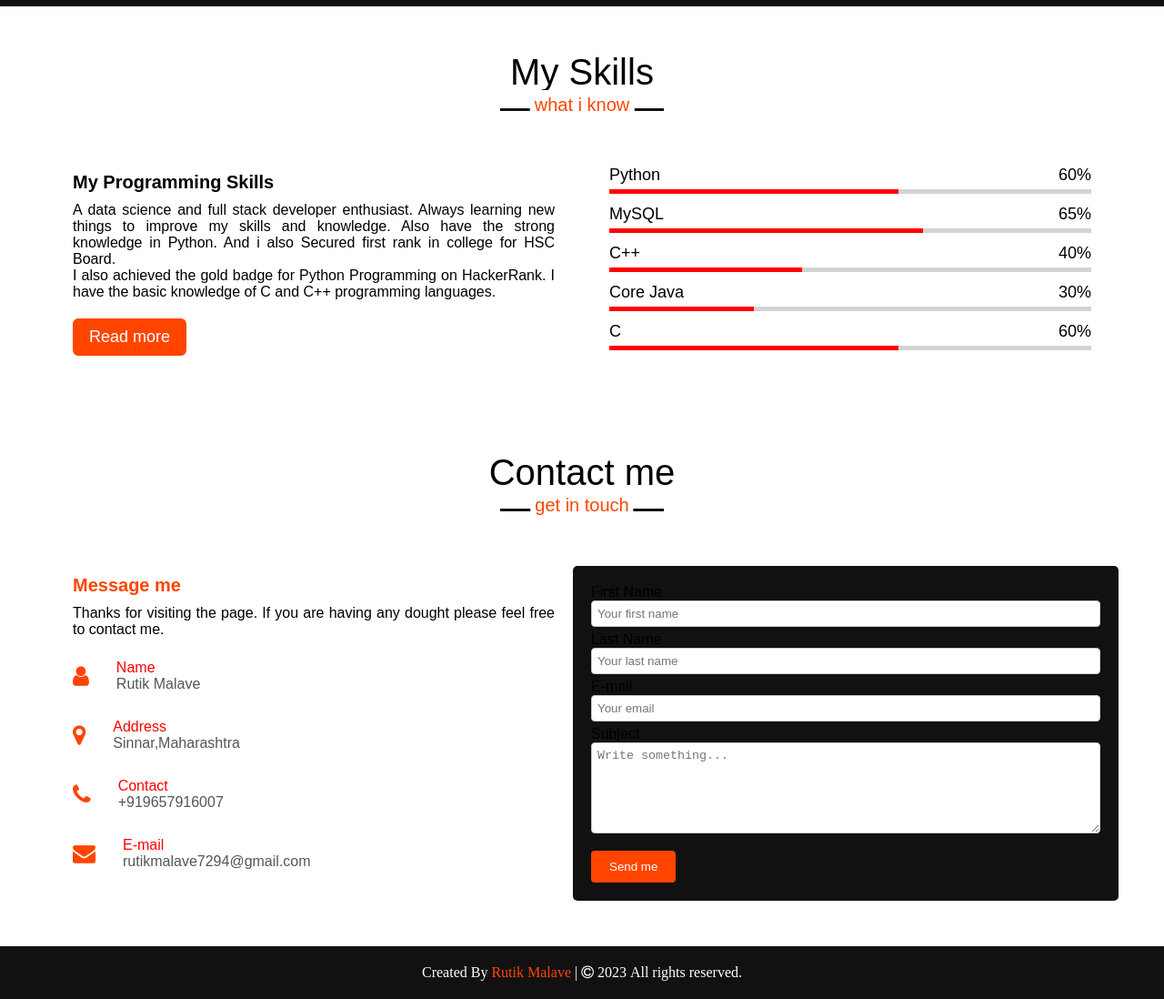
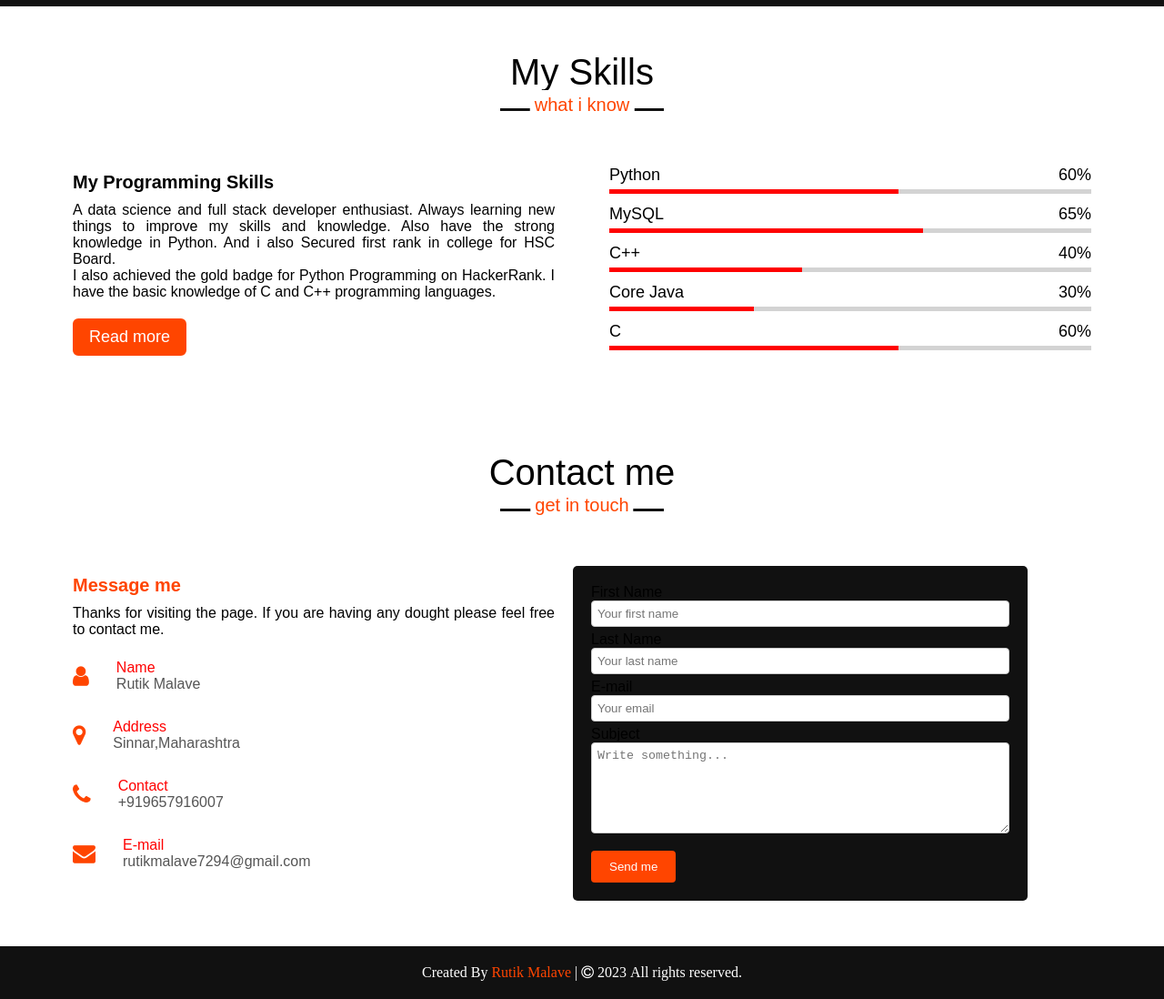
Before and after one commit to Rutik7294/Personal-Portfolio-Website, a plain HTML site: page index.html in a window 1280 px wide. Shown: the part 1827-2925 px from the top of the page at 91% size. Drawn offline with nearby package versions, Linux system fonts and the light colour scheme.

Commit message:
Update style.css

```diff
--- a/style.css
+++ b/style.css
@@ -564,7 +564,7 @@ input[type=submit]:hover {
     border-radius: 5px;
     background-color:#111;
     padding: 20px;
-    width: 600px;
+    width: 500px;
 
   }
 
@@ -711,7 +711,7 @@ footer span a:hover{
 }
 
 
-@media(max-width:690px){
+@media(max-width:480px){
     .max-width{
         padding: 0 23px;
     }
```
